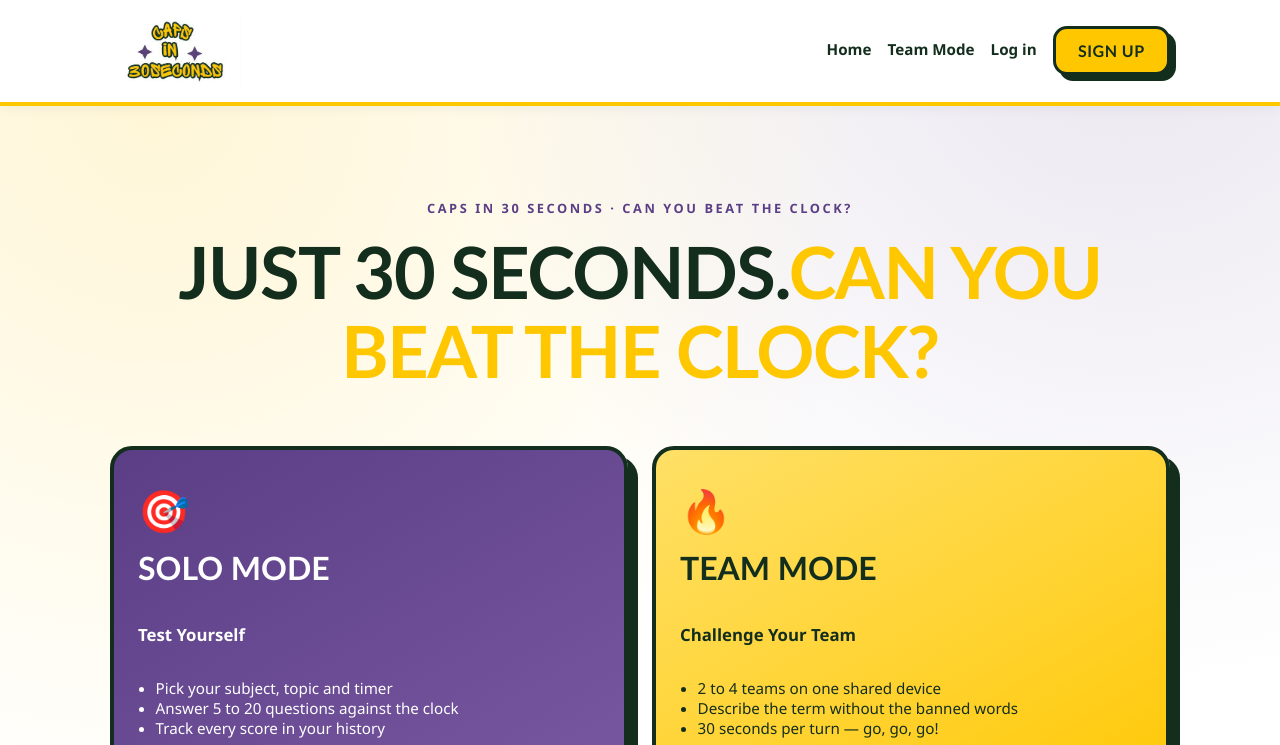
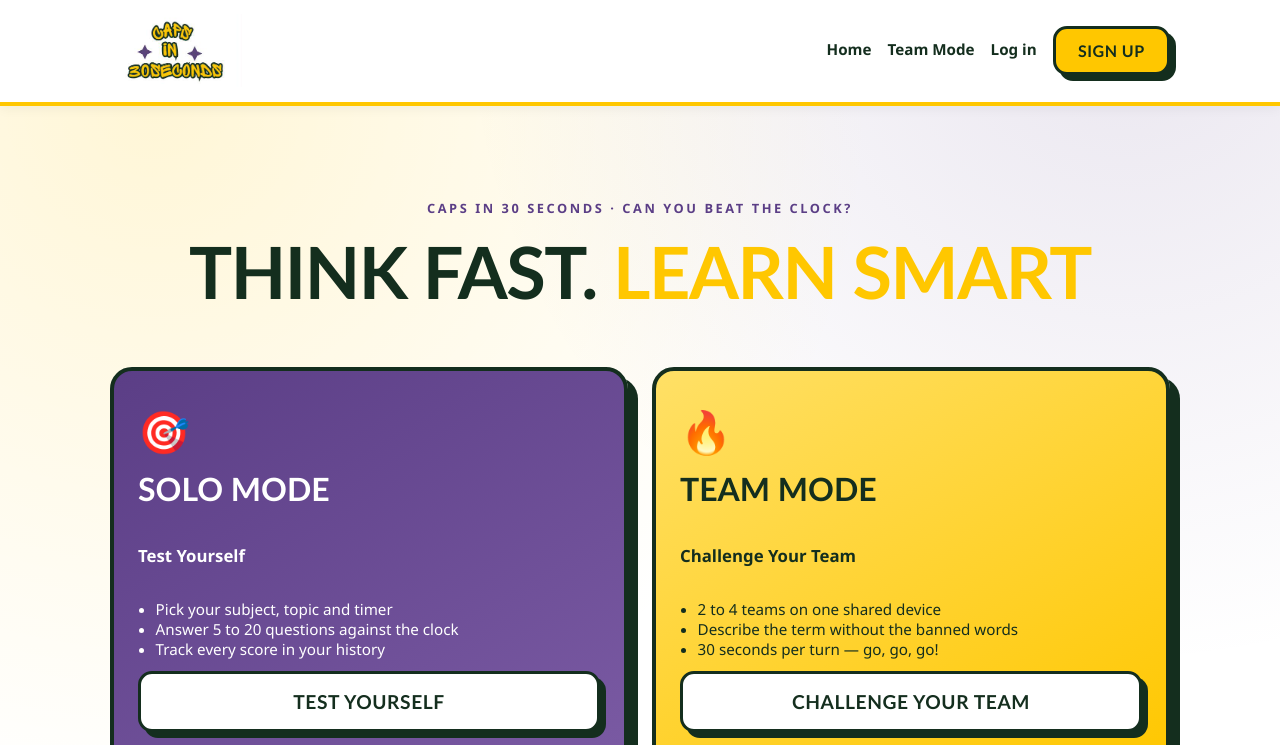
Before and after one commit to Tsholo705/caps-in-30-frontend, a React (Vite) app: page / in a window 1280 px wide. Shown: the top 745 px of the page. Built offline with nearby package versions, Linux system fonts and the light colour scheme.

Commit message:
Change catchy phrase

```diff
--- a/src/pages/Home.jsx
+++ b/src/pages/Home.jsx
@@ -9,7 +9,7 @@ export default function Home() {
       <section className="home-hero">
         <p className="home-hero-kicker">CAPS In 30 Seconds · Can you beat the clock?</p>
         <h1 className="home-hero-title">
-          Just 30 seconds.<span>Can you beat the clock?</span>
+          Think Fast. <span>Learn Smart</span>
         </h1>
 
       </section>
```
